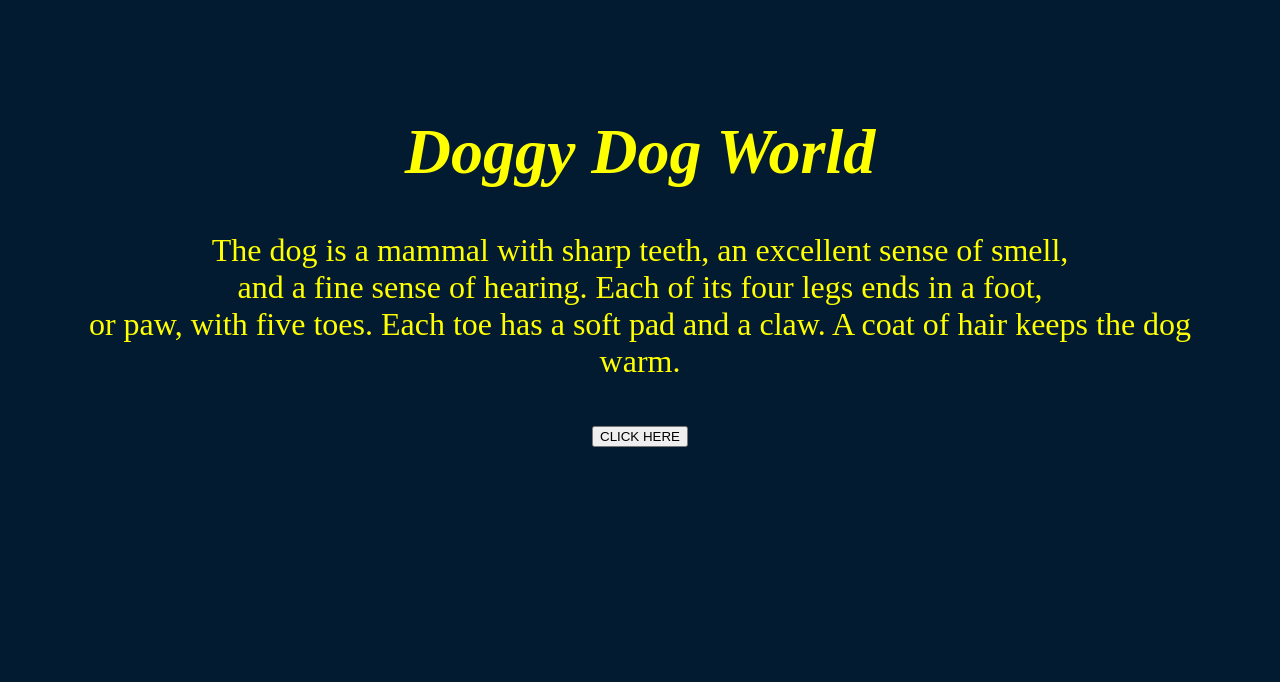
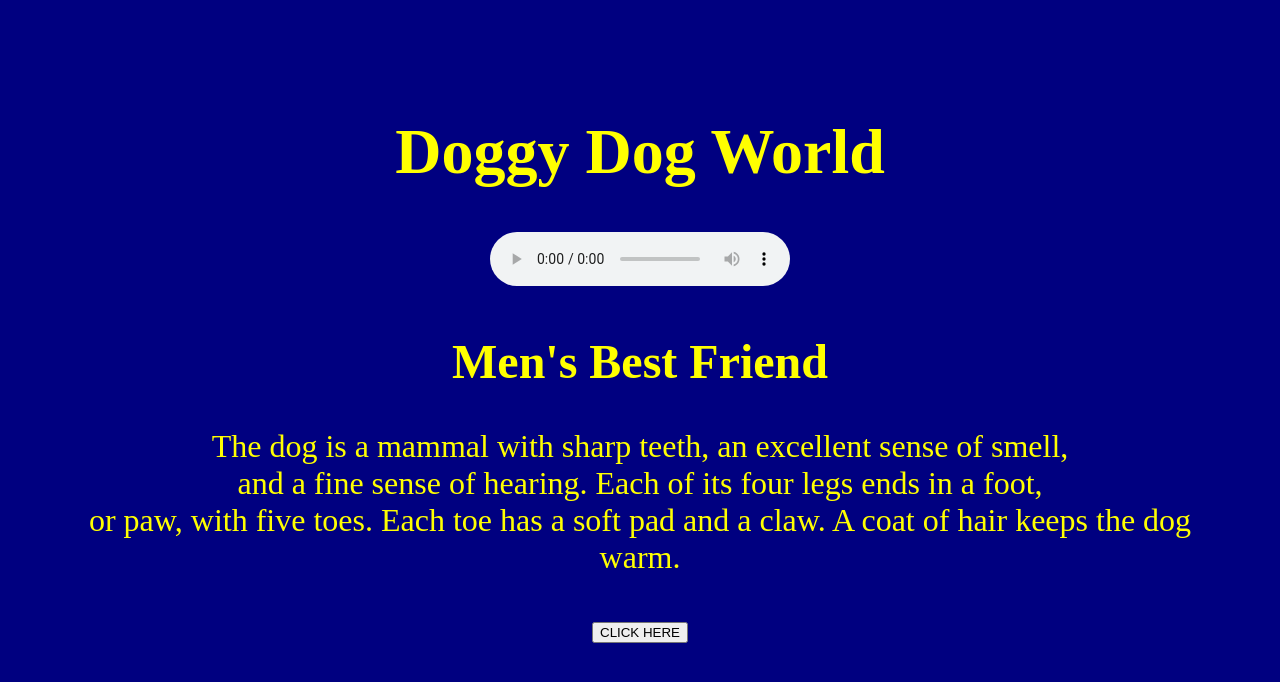
Before and after one commit to Dtan713/sba308a, a plain HTML site: page index.html in a window 1280 px wide. Drawn offline with Linux system fonts and the light colour scheme.

Commit message:
final product

```diff
--- a/index.html
+++ b/index.html
@@ -5,11 +5,16 @@
     <meta name="viewport" content="width=device-width, initial-scale=1.0" />
     <link rel="stylesheet" href="style.css">
     <title>Doggy Dog World</title>
+
 </head>
 <body>
     <center>
     <h1>Doggy Dog World</h1>
-    <marguee>
+    <embed></embed>
+    <audio controls
+    src="dmx-where-my-dogs-at-made-with-Voicemod.mp3"></audio>
+    <H2>Men's Best Friend</H2>
+
     <p>
         The dog is a mammal with sharp teeth, an excellent sense of smell, <br>and a fine sense of hearing. Each of its four legs ends in a foot,<br> or paw, with five toes. Each toe has a soft pad and a claw. A coat of hair keeps the dog warm.
     </p>
@@ -18,5 +23,6 @@
     <div id= "images"> </div>
 
     <script type= "module" src="app.js"></script>
+
 </body>
 </html>
--- a/style.css
+++ b/style.css
@@ -1,22 +1,19 @@
 body {
-    background-color: rgb(2, 27, 49);
+    background-color:navy;
     color: yellow;
     font-size: xx-large;
-    padding: 5%
+    padding: 5%;
+}
 
-
-;
-
-
-}
 head {
     color:rgb(2, 27, 49)
-}
+    width: darksalmon;
+    }
 
 h1 {
-    color: yellow;
-    font-style: oblique;
+    color: yellow; ;
     border-radius: 5%;
+    font-display: yellow;
 
 
 
```
Also changed, not shown: 1 other file.
